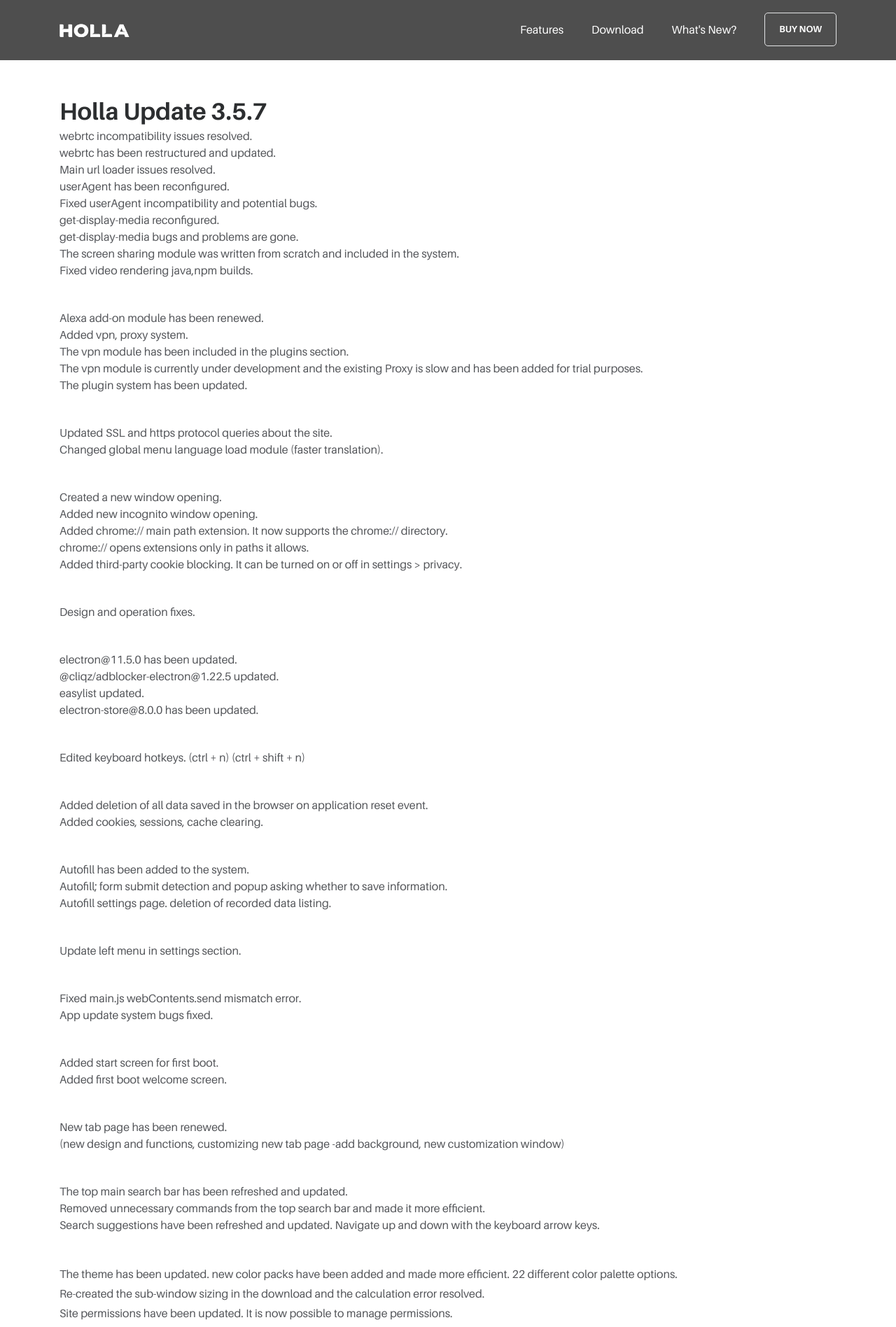
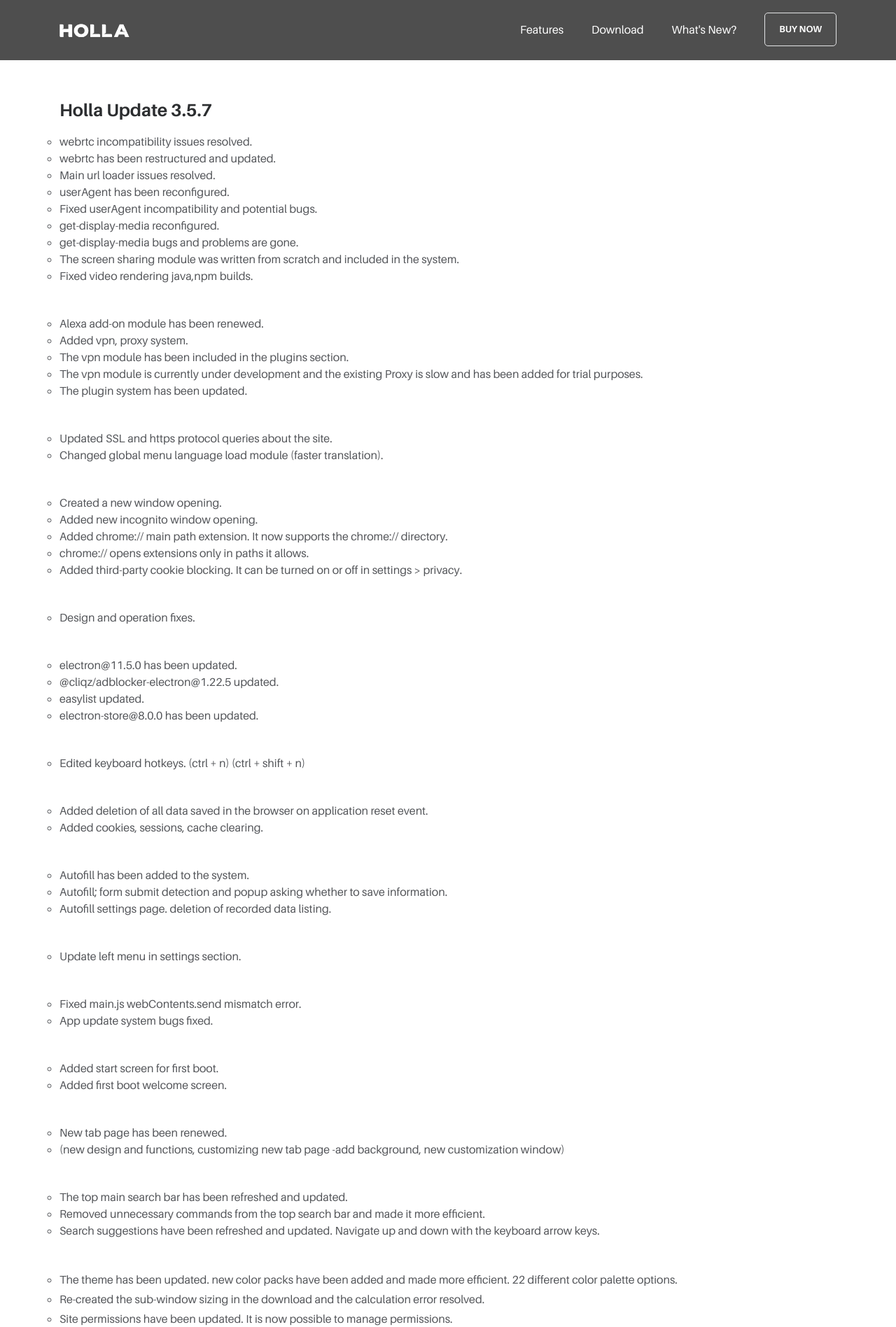
Before and after one commit to meforce/holla, a Jekyll site: the page built from docs/_pages/whats-new.md, in a window 1280 px wide. Shown: the top 1896 px of the page at 70% size. Built offline with Jekyll 4.4.1, drawn with Linux system fonts in a browser that asks for light colours; some web fonts are replaced; Markdown is read by kramdown in place of the engine named in the settings.

Commit message:
Update page.html

```diff
--- a/docs/_layouts/page.html
+++ b/docs/_layouts/page.html
@@ -2,6 +2,32 @@
 <html lang="en-us">
 
 {% include head.html %}
+
+<style>
+pre {
+background: whitesmoke;
+padding: 11px 11px;
+word-wrap: break-word !important;
+width: 100%;
+}
+pre code {
+font-size: 13px;
+word-break: initial;
+word-wrap: break-word !important;
+white-space: break-spaces;
+}
+
+.h3-font, h3, .hero__title {
+font-size: 25px;
+margin-bottom: 15px;
+margin-top: 5px;
+}
+
+.newclsolli ul, .newclsolli ol {
+list-style: circle;
+padding-left: 0;
+}
+</style>
 
 <body class="" data-spy="scroll" data-target="#navbar-nav">
 <!-- =========== Preloader Start ============ -->
@@ -32,7 +58,7 @@
 <section style="background: #4e4e4e; padding: 43px 0; margin-bottom: 50px;" class="space space-top--lg mt-50 mt-lg-0">
 </section>
 
-<div class="container">
+<div class="container newclsolli">
 <div class="row">
 <div class="col-12 mx-auto">
 <div class="content">
```
